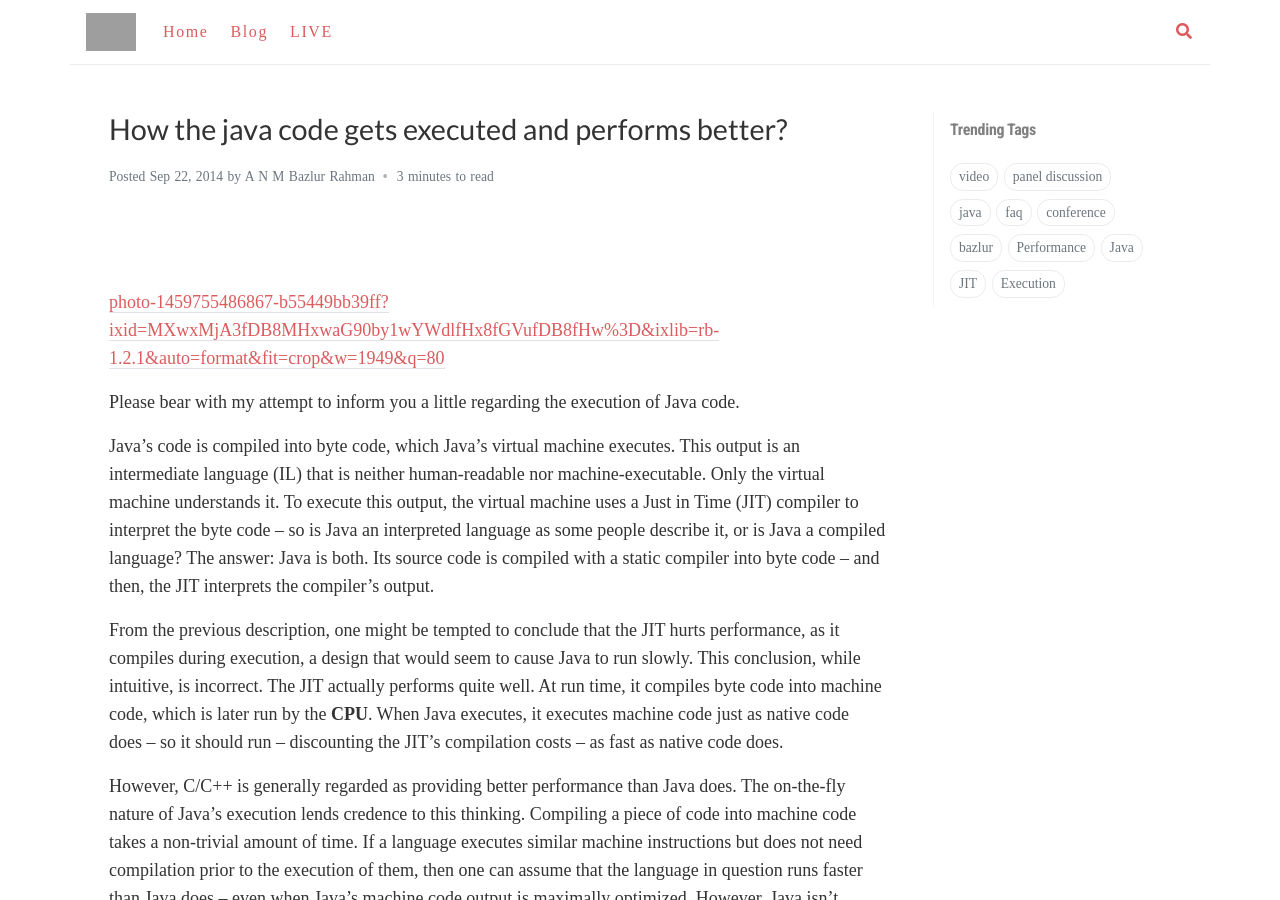
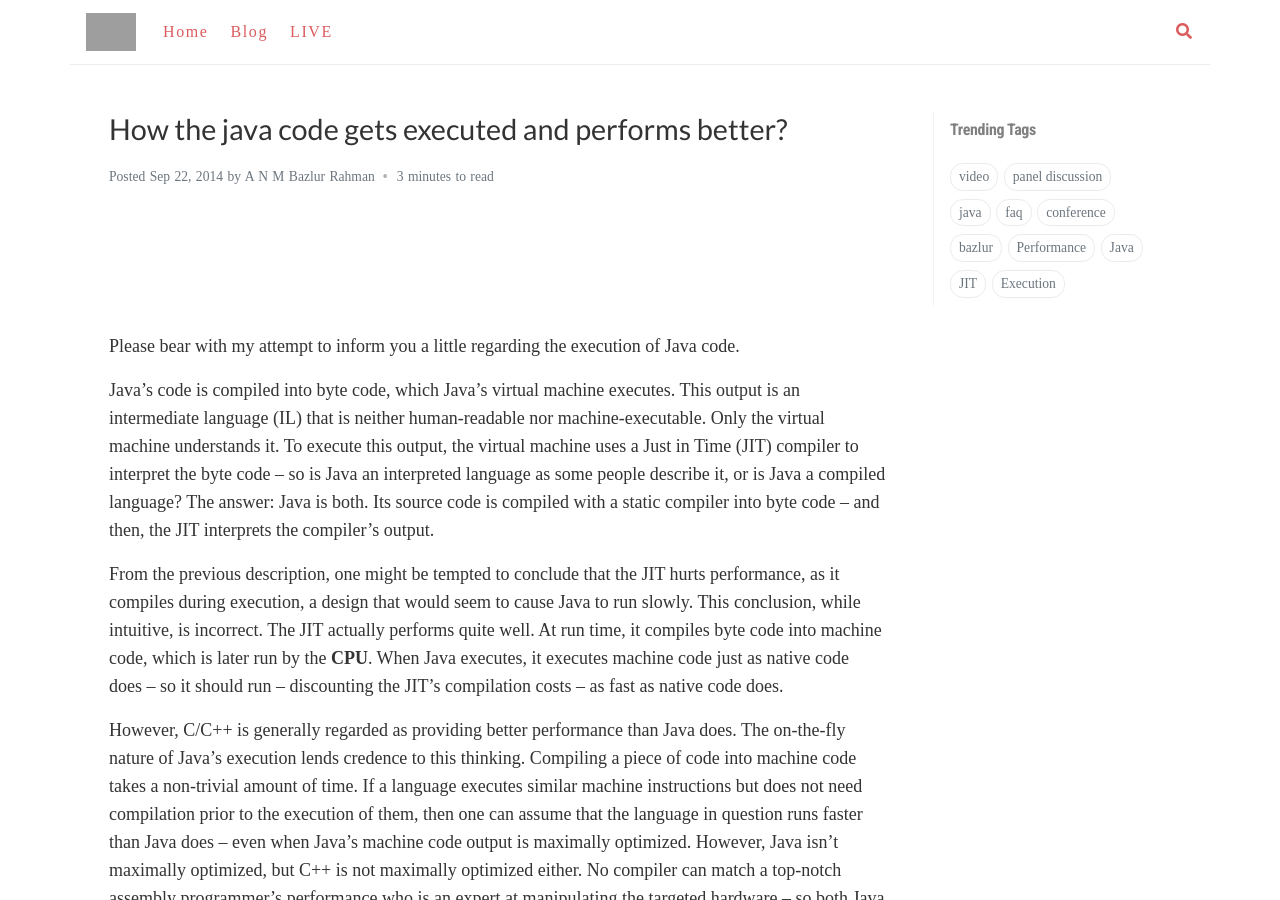
Before and after one commit to jugbd/jugbd.org, a Jekyll site: the page built from _posts/2014-09-22-how-the-java-code-gets-executed-and-performs-better.md, in a window 1280 px wide and 900 px high. Built offline with Jekyll 4.4.1, drawn with Linux system fonts in a browser that asks for light colours; nearby versions of some CDN libraries; some web fonts are replaced; comment, search, counter and statistics services are not loaded; grey boxes are pictures that could not be loaded.

Commit message:
Update 2014-09-22-how-the-java-code-gets-executed-and-performs-better.md

```diff
--- a/_posts/2014-09-22-how-the-java-code-gets-executed-and-performs-better.md
+++ b/_posts/2014-09-22-how-the-java-code-gets-executed-and-performs-better.md
@@ -14,7 +14,7 @@
 image: ''
 
 ---
-[photo-1459755486867-b55449bb39ff?ixid=MXwxMjA3fDB8MHxwaG90by1wYWdlfHx8fGVufDB8fHw%3D&ixlib=rb-1.2.1&auto=format&fit=crop&w=1949&q=80](https://images.unsplash.com/photo-1459755486867-b55449bb39ff?ixid=MXwxMjA3fDB8MHxwaG90by1wYWdlfHx8fGVufDB8fHw%3D&ixlib=rb-1.2.1&auto=format&fit=crop&w=1949&q=80 "photo-1459755486867-b55449bb39ff?ixid=MXwxMjA3fDB8MHxwaG90by1wYWdlfHx8fGVufDB8fHw%3D&ixlib=rb-1.2.1&auto=format&fit=crop&w=1949&q=80")
+![photo-1459755486867-b55449bb39ff?ixid=MXwxMjA3fDB8MHxwaG90by1wYWdlfHx8fGVufDB8fHw%3D&ixlib=rb-1.2.1&auto=format&fit=crop&w=1949&q=80](https://images.unsplash.com/photo-1459755486867-b55449bb39ff?ixid=MXwxMjA3fDB8MHxwaG90by1wYWdlfHx8fGVufDB8fHw%3D&ixlib=rb-1.2.1&auto=format&fit=crop&w=1949&q=80 "photo-1459755486867-b55449bb39ff?ixid=MXwxMjA3fDB8MHxwaG90by1wYWdlfHx8fGVufDB8fHw%3D&ixlib=rb-1.2.1&auto=format&fit=crop&w=1949&q=80")
 
 Please bear with my attempt to inform you a little regarding the execution of Java code.
 
```
